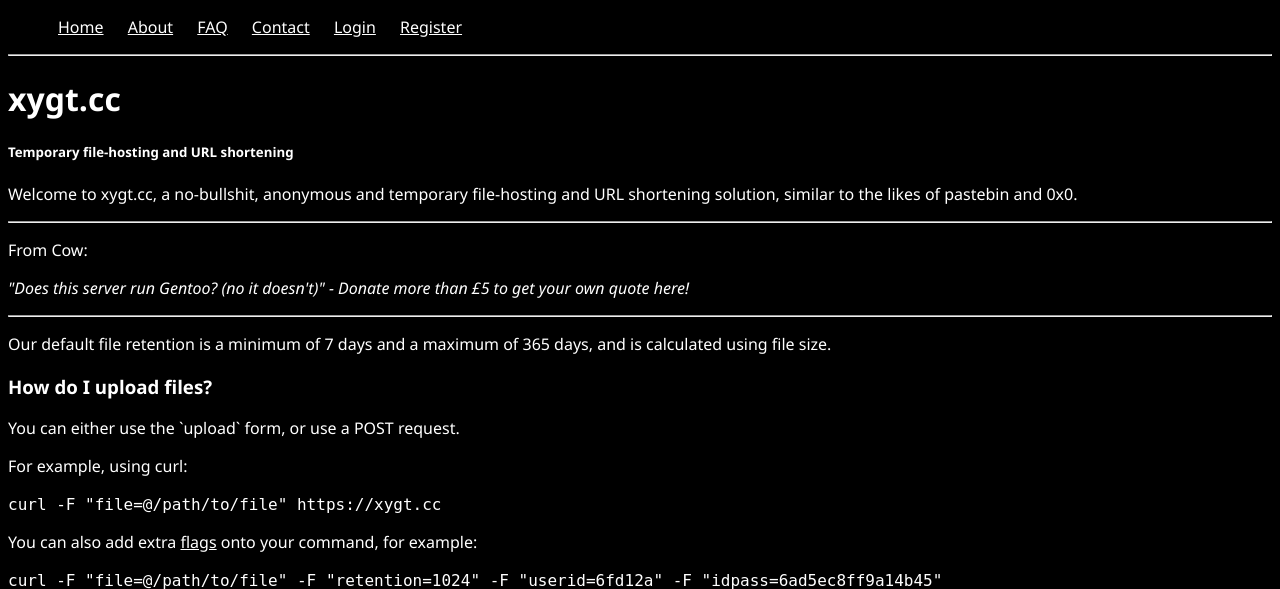
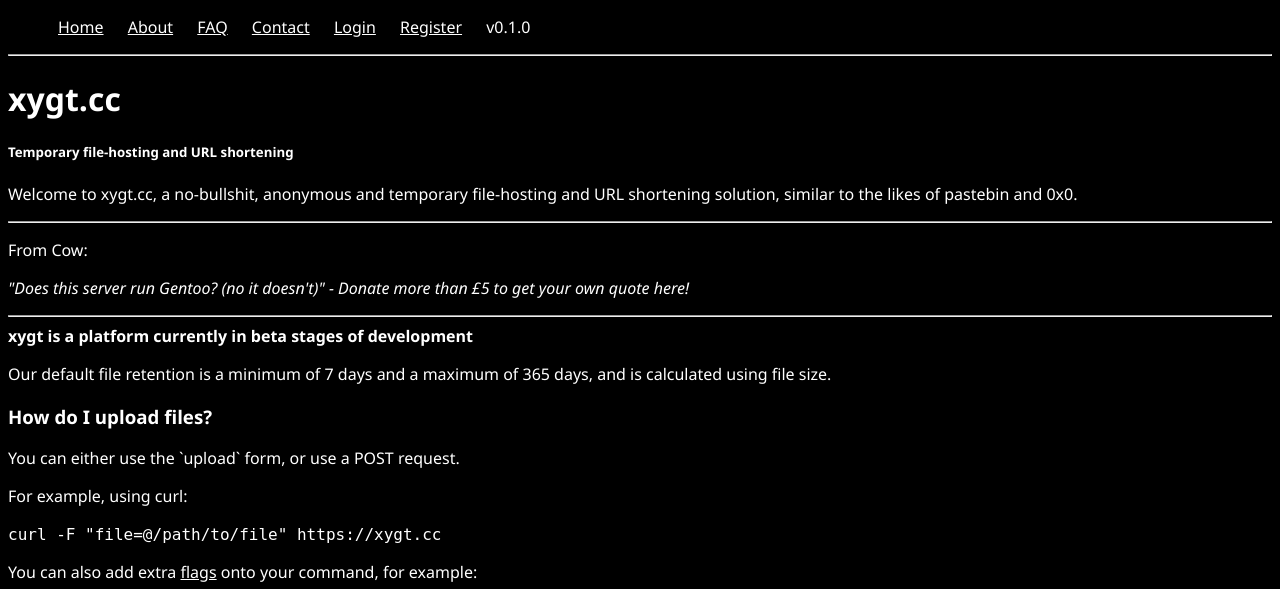
Before and after one commit to jackeilles/xygt, a Flask app: page / in a window 1280 px wide. Shown: the top 589 px of the page. Run offline with Flask 3, Linux system fonts and the light colour scheme.

Commit message:
add version num

```diff
--- a/app/templates/base.html
+++ b/app/templates/base.html
@@ -19,10 +19,11 @@
             <li class="nav-item"><a href="{{ url_for('login') }}">Login</a></li>
             <li class="nav-item"><a href="{{ url_for('register') }}">Register</a></li>
         {% endif %}
+        <li class="nav-item">v0.1.0</li>
     </ul>
     <hr>
     {% block content %}{% endblock %}
     <hr>
-    <p>xygt.cc - &copy; Jack Eilles 2024 - <a href="{{ url_for('transparency') }}">Transparency</a> - <a href="{{ url_for('tos') }}">Terms of Service</a> - <a href="{{ url_for('privacy') }}">Privacy Policy</a> </p>
+    <p>xygt.cc v0.1.0 - &copy; Jack Eilles 2024 - <a href="{{ url_for('transparency') }}">Transparency</a> - <a href="{{ url_for('tos') }}">Terms of Service</a> - <a href="{{ url_for('privacy') }}">Privacy Policy</a> </p>
 </body>
 </html>
--- a/app/templates/index.html
+++ b/app/templates/index.html
@@ -12,6 +12,7 @@
     <p>From {{ author }}:</p>
     <p><i>"{{ quote }}" - Donate more than £5 to get your own quote here!</i></p>
     <hr>
+    <b>xygt is a platform currently in beta stages of development</b>
     <p>Our default file retention is a minimum of 7 days and a maximum of 365 days, and is calculated using file size.</p>
     <h3>How do I upload files?</h3>
     <p>You can either use the `upload` form, or use a POST request.</p>
```
